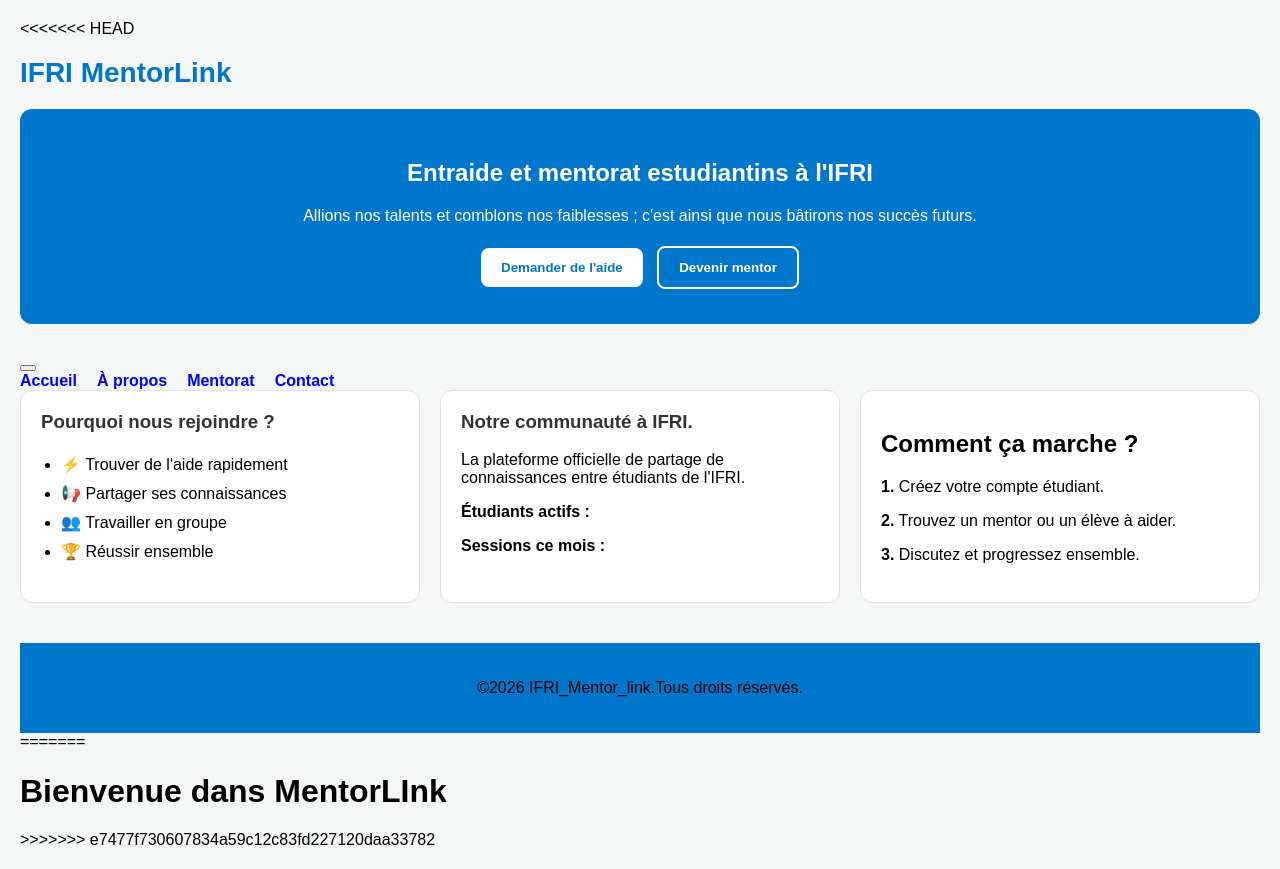
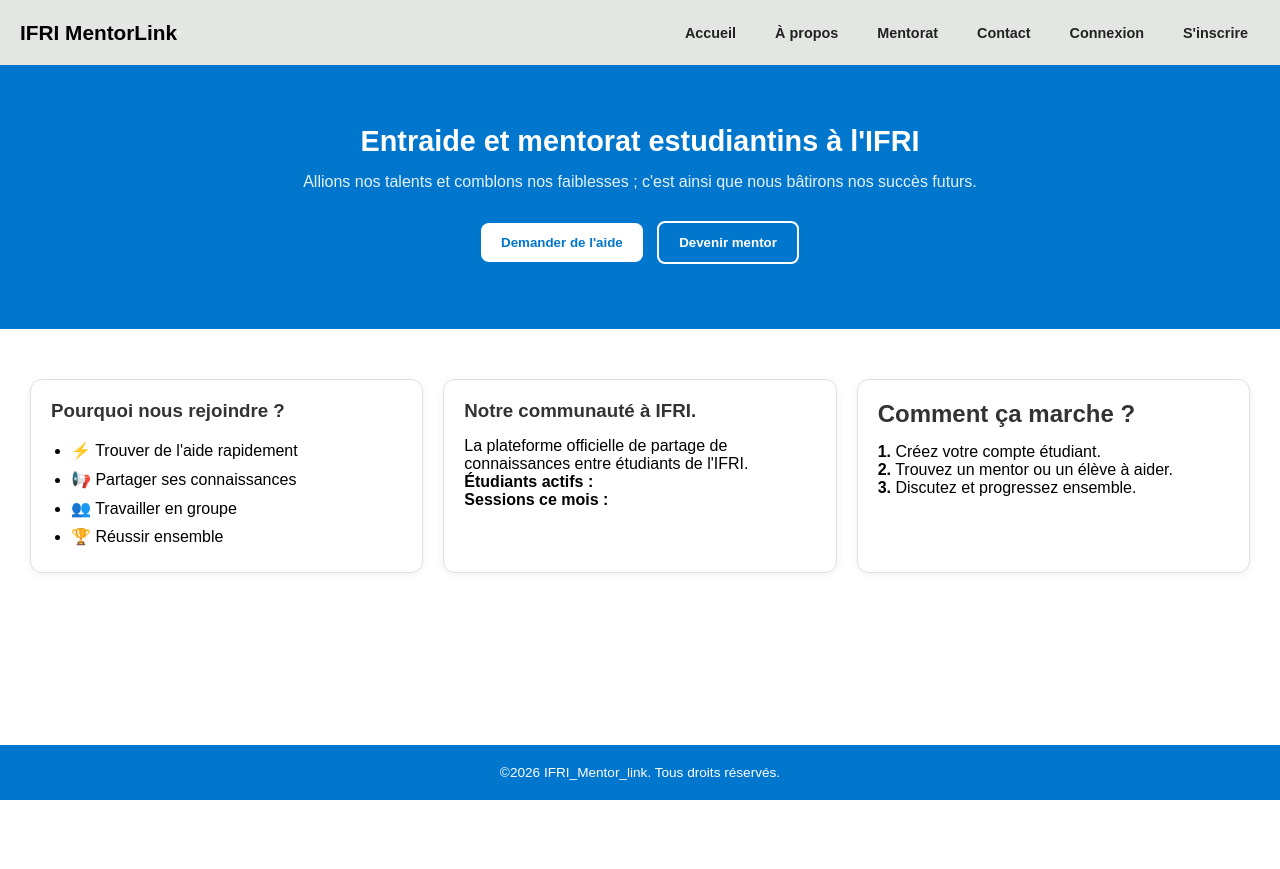
Before and after one commit to DavePastore47/PIL1_2526_25, a Flask app: template app/templates/accueil.html in a window 1280 px wide. After the commit the page ends 800 px from the top, so only its background shows below. Run offline with Flask 3, Linux system fonts and the light colour scheme; the template is opened without the code that fills it, so the values that code supplies are empty; some libraries are stand-ins or nearby versions.

Commit message:
feat: Modification de la page d'accueil

```diff
--- a/app/static/css/style.css
+++ b/app/static/css/style.css
@@ -1,28 +1,96 @@
+* {
+    box-sizing: border-box;
+    margin: 0;
+    padding: 0;
+}
+
 body {
     font-family: Arial, sans-serif;
-            margin: 0;
-            padding: 20px;
-            background-color: #f4f7f6; /* Fond gris/blanc propre */
+    background-color: #ffffff;
+    display: flex;
+    flex-direction: column;
+    min-height: 100vh;
 }
 
-        /* Titre principal */
-        .titre-app {
-            color: #0077cc;
-            font-size: 28px;
-            margin-bottom: 20px;
+/* NAVBAR */
+.navbar {
+    display: flex;
+    align-items: center;
+    justify-content: space-between;
+    padding: 0 20px;
+    height: 65px;
+    background-color: #e4e6e4;;
+    position: sticky;
+    top: 0;
+    z-index: 100;
 }
 
-        /* La grande bannière bleue */
+.titre-app {
+    color: rgb(0, 0, 0);
+    font-size: 1.3rem;
+    font-weight: 700;
+    margin: 0;
+}
+
+.nav-links {
+    display: flex;
+    gap: 15px;
+    align-items: center;
+    list-style: none;
+    margin-left: auto;
+    padding: 0;
+}
+
+.nav-links a {
+    color: rgba(0, 0, 0, 0.85);
+    text-decoration: none;
+    font-size: 0.9rem;
+    font-weight: bold;
+    padding: 6px 12px;
+    border-radius: 6px;
+    transition: all 0.2s;
+}
+
+.nav-links a:hover {
+    color: #003cff;
+}
+
+.nav-links a.btn-connexion {
+    border: 1px solid white;
+    color: white;
+}
+
+.nav-links a.btn-inscrire {
+    background-color: #0077cc;
+    color: white;
+}
+
+.nav-links a.btn-inscrire:hover {
+    background-color: #005fa3;
+    color: white;
+}
+
+/* BANNIÈRE */
 .banniere {
     background-color: #0077cc;
     color: white;
-            padding: 30px;
-            border-radius: 12px;
+    padding: 60px 30px;
     text-align: center;
     margin-bottom: 30px;
 }
 
-        /* Les deux boutons */
+.banniere h2 {
+    font-size: 1.8rem;
+    margin-bottom: 15px;
+}
+
+.banniere p {
+    font-size: 1rem;
+    margin-bottom: 25px;
+    opacity: 0.9;
+}
+
+/* BOUTONS */
 .btn {
     background-color: white;
     color: #0077cc;
@@ -32,21 +100,33 @@ body {
     border-radius: 8px;
     cursor: pointer;
     margin: 5px;
+    transition: all 0.2s;
 }
+
+.btn:hover {
+    background-color: #e0e0e0;
+}
+
 .btn-secondaire {
     background-color: transparent;
     color: white;
     border: 2px solid white;
 }
 
-        /* Conteneur pour mettre les deux blocs côte à côte */
+.btn-secondaire:hover {
+    background-color: white;
+    color: #0077cc;
+}
+
+/* GRILLE */
 .grille {
     display: flex;
     gap: 20px;
-
+    padding: 20px 30px;
+    flex-wrap: wrap;
 }
 
-        /* Style des blocs "Pourquoi nous rejoindre" et "Communauté" */
+/* CARTES */
 .carte {
     background-color: white;
     padding: 20px;
@@ -54,43 +134,26 @@ body {
     border: 1px solid #e0e0e0;
     flex: 1;
     min-width: 280px;
+    box-shadow: 0 2px 8px rgba(0,0,0,0.06);
 }
 
-        .carte h3 {
+.carte h2, .carte h3 {
     color: #333;
     margin-top: 0;
+    margin-bottom: 15px;
 }
 
 ul {
     padding-left: 20px;
     line-height: 1.8;
-            border-radius: 200px;
 }
-        footer{
+
+/* FOOTER */
+footer {
+    margin-top: auto;
     text-align: center;
     padding: 20px;
     background-color: #0077cc;
-            margin-top: 40px;
-
+    color: white;
+    font-size: 0.85rem;
 }
-/* Cela cible UNIQUEMENT l'élément qui a la classe "nav-links" */
-.nav-links {
-    display: flex;
-    gap: 20px;
-    list-style: none;
-    margin: 0;
-    padding: 0;
-}
-
-/* Cela cible UNIQUEMENT les liens à l'intérieur de votre menu */
-.nav-links a {
-    color: blue; /* Vos liens seront blancs */
-    text-decoration: none; /* Supprime le trait de soulignement sous les liens */
-    font-size: 16px;
-    font-weight: bold;
-}
-
-/* Effet de survol sur les liens du menu uniquement */
-.nav-links a:hover {
-    color: #ffcc00; /* Change en jaune au survol (par exemple) */
-}
--- a/app/templates/accueil.html
+++ b/app/templates/accueil.html
@@ -1,51 +1,43 @@
 <!DOCTYPE html>
-<<<<<<< HEAD
 <html lang="fr">
 <head>
 <meta charset="UTF-8">
 <meta name="viewport" content="width=device-width, initial-scale=1.0">
 <title>IFRI MentorLink</title>
-    <link rel="stylesheet" href="style.css">
+<link rel="stylesheet" href="/app/static/css/style.css">
 </head>
 <body>
 
-
-
-
+<!-- NAVBAR EN PREMIER -->
+<nav class="navbar">
   <h1 class="titre-app">IFRI MentorLink</h1>
-    <!-- La bannière bleue -->
-    <div class="banniere">
-        <h2>Entraide et mentorat estudiantins à l'IFRI</h2>
-        <p>Allions nos talents et comblons nos faiblesses ; c'est ainsi que nous bâtirons nos succès futurs.</p>
-
-        <div>
-
-            <button class="btn">Demander de l'aide</button>
-            <button class="btn btn-secondaire">Devenir mentor</button>
-        </div>
-
-    </div>
-
-
-<!-- 1. Le bouton avec les 3 lignes pour le téléphone -->
   <button class="burger-menu" id="burgerBtn">
     <span></span>
     <span></span>
     <span></span>
   </button>
-
-<!-- 2. Les liens de votre menu -->
-<nav class="nav-links" id="navLinks">
+  <div class="nav-links" id="navLinks">
     <a href="#">Accueil</a>
     <a href="#">À propos</a>
     <a href="#">Mentorat</a>
     <a href="#">Contact</a>
+    <a href="#">Connexion</a>
+    <a href="#">S'inscrire</a>
+  </div>
 </nav>
 
-    <!-- Les blocs d'informations côte à côte -->
+<!-- BANNIÈRE -->
+<div class="banniere">
+  <h2>Entraide et mentorat estudiantins à l'IFRI</h2>
+  <p>Allions nos talents et comblons nos faiblesses ; c'est ainsi que nous bâtirons nos succès futurs.</p>
+  <div>
+    <button class="btn">Demander de l'aide</button>
+    <button class="btn btn-secondaire">Devenir mentor</button>
+  </div>
+</div>
+
+<!-- CARTES -->
 <div class="grille">
-
-        <!-- Bloc 1 -->
   <div class="carte">
     <h3>Pourquoi nous rejoindre ?</h3>
     <ul>
@@ -55,43 +47,23 @@
       <li>🏆 Réussir ensemble</li>
     </ul>
   </div>
-
-
-        <!-- Bloc 2 -->
   <div class="carte">
-            <h3>Notre communauté à  IFRI.</h3>
+    <h3>Notre communauté à IFRI.</h3>
     <p>La plateforme officielle de partage de connaissances entre étudiants de l'IFRI.</p>
     <p><strong>Étudiants actifs :</strong> </p>
     <p><strong>Sessions ce mois :</strong> </p>
   </div>
-
-
-
   <div class="carte">
-
     <h2>Comment ça marche ?</h2>
     <p><b>1.</b> Créez votre compte étudiant.</p>
     <p><b>2.</b> Trouvez un mentor ou un élève à aider.</p>
     <p><b>3.</b> Discutez et progressez ensemble.</p>
   </div>
 </div>
+
 <footer>
-        <p>&copy;2026 IFRI_Mentor_link.Tous droits réservés.</p>
+  <p>&copy;2026 IFRI_Mentor_link. Tous droits réservés.</p>
 </footer>
 
 </body>
 </html>
-=======
-<html lang="en">
-<head>
-    <meta charset="UTF-8">
-    <meta name="viewport" content="width=device-width, initial-scale=1.0">
-    <title>Accueil</title>
-</head>
-<body>
-    <h1>Bienvenue dans MentorLInk</h1>
-
-
-</body>
-</html>
->>>>>>> e7477f730607834a59c12c83fd227120daa33782
--- a/app/templates/connexion.html
+++ b/app/templates/connexion.html
@@ -4,7 +4,7 @@
     <meta charset="UTF-8">
     <meta name="viewport" content="width=device-width, initial-scale=1.0">
     <title>Connexion - MentorLink</title>
-    <link rel="stylesheet" href="connexion_style.css">
+    <link rel="stylesheet" href="/app/static/css/connexion_style.css">
 </head>
 <body>
     <header class="navbar">
--- a/app/templates/inscription.html
+++ b/app/templates/inscription.html
@@ -4,7 +4,7 @@
     <meta charset="UTF-8">
     <meta name="viewport" content="width=device-width, initial-scale=1.0">
     <title>Inscription - MentorLink</title>
-<link rel="stylesheet" href="inscription_style.css">
+<link rel="stylesheet" href="/app/static/css/inscription_style.css ">
 </head>
 <body>
     <header class="navbar">
```
Lines whose indentation alone changed are shown as unchanged.
